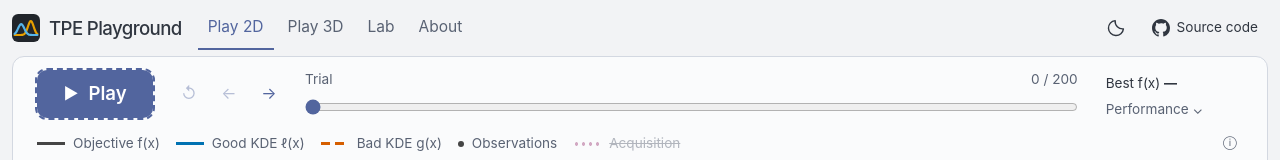
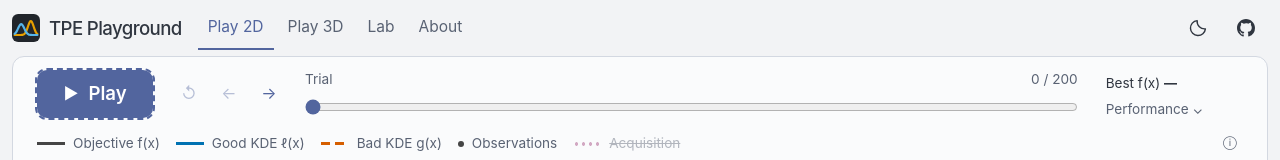
Before and after one commit to Kaichi-Irie/tpe-playground, a React (Vite) app: page / in a window 1280 px wide. Shown: the top 160 px of the page. Built offline with nearby package versions, Linux system fonts and the light colour scheme.

Commit message:
Show only the GitHub icon in the top bar (#90)

```diff
--- a/src/TopBar.tsx
+++ b/src/TopBar.tsx
@@ -29,7 +29,6 @@ export function TopBar({ page, dark, onPlay2D, onThemeChange, actionSlot }: {
   }}>{item.label}<span className="page-check" aria-hidden="true">{page === item.id ? "✓" : ""}</span></a>);
   const sourceLink = <a className="source-link" href="https://github.com/Kaichi-Irie/tpe-playground" target="_blank" rel="noopener" aria-label="View source code on GitHub (opens in a new tab)" title="View source code on GitHub (opens in a new tab)" onClick={() => menuRef.current?.hidePopover()}>
     <svg viewBox="0 0 16 16" width="18" height="18" fill="currentColor" aria-hidden="true"><path d="M8 0C3.58 0 0 3.58 0 8c0 3.54 2.29 6.53 5.47 7.59.4.07.55-.17.55-.38 0-.19-.01-.82-.01-1.49-2.01.37-2.53-.49-2.69-.94-.09-.23-.48-.94-.82-1.13-.28-.15-.68-.52-.01-.53.63-.01 1.08.58 1.23.82.72 1.21 1.87.87 2.33.66.07-.52.28-.87.51-1.07-1.78-.2-3.64-.89-3.64-3.95 0-.87.31-1.59.82-2.15-.08-.2-.36-1.02.08-2.12 0 0 .67-.21 2.2.82A7.65 7.65 0 0 1 8 3.86c.68 0 1.36.09 2 .27 1.53-1.04 2.2-.82 2.2-.82.44 1.1.16 1.92.08 2.12.51.56.82 1.27.82 2.15 0 3.07-1.87 3.75-3.65 3.95.29.25.54.73.54 1.48 0 1.07-.01 1.93-.01 2.2 0 .21.15.46.55.38A8.01 8.01 0 0 0 16 8c0-4.42-3.58-8-8-8Z" /></svg>
-    <span className="source-link-label">Source<span className="source-link-full"> code</span></span>
   </a>;
   return <header className="app-header">
     <h1 className="app-brand"><a href={playPageHrefs["play-2d"]} onClick={onPlay2D} aria-label="TPE Playground"><img src={`${import.meta.env.BASE_URL}favicon.svg`} width="28" height="28" alt="" /><span>TPE Playground</span></a></h1>
--- a/src/style.css
+++ b/src/style.css
@@ -1015,8 +1015,6 @@ main > header.app-header { height: 56px; padding: 4px 0; gap: 16px; flex-wrap: n
 .app-actions { display: flex; align-items: center; flex-shrink: 0; gap: 4px; margin-left: auto; }
 .lab-header-actions:empty { display: none; }
 .app-header .theme-toggle, .algorithm-trigger, .app-actions .source-link { display: inline-flex; align-items: center; justify-content: center; flex-shrink: 0; min-width: 44px; width: auto; height: 44px; padding: 0 10px; border: 0; border-radius: 6px; color: var(--text); background: transparent; cursor: pointer; }
-.source-link { gap: 7px; text-decoration: none; white-space: nowrap; }
-.app-actions .source-link { font-size: var(--type-sm); }
 .algorithm-trigger { gap: 7px; font-size: var(--type-sm); }
 .algorithm-trigger svg { fill: none; stroke: currentColor; stroke-width: 1.5; }
 .app-header button:hover, .app-actions .source-link:hover { background: var(--surface-muted); }
@@ -1050,11 +1048,7 @@ main > header.app-header { height: 56px; padding: 4px 0; gap: 16px; flex-wrap: n
   .app-brand span, .algorithm-trigger > span { display: none; }
   .app-brand a { justify-content: center; width: 36px; }
   .app-tabs a { padding-inline: 8px; }
-  .app-actions .source-link-full { display: none; }
   .page-picker-menu, .algorithm-popover { top: 48px; max-height: calc(100dvh - 60px); }
-}
-@media (max-width: 900px) {
-  .page-lab .app-actions .source-link-label { display: none; }
 }
 @media (800px < width <= 900px) {
   main.page-lab > header.app-header { gap: 8px; }
```
Also changed, not shown: 1 other file (tests, documents, lock files or other folders).
